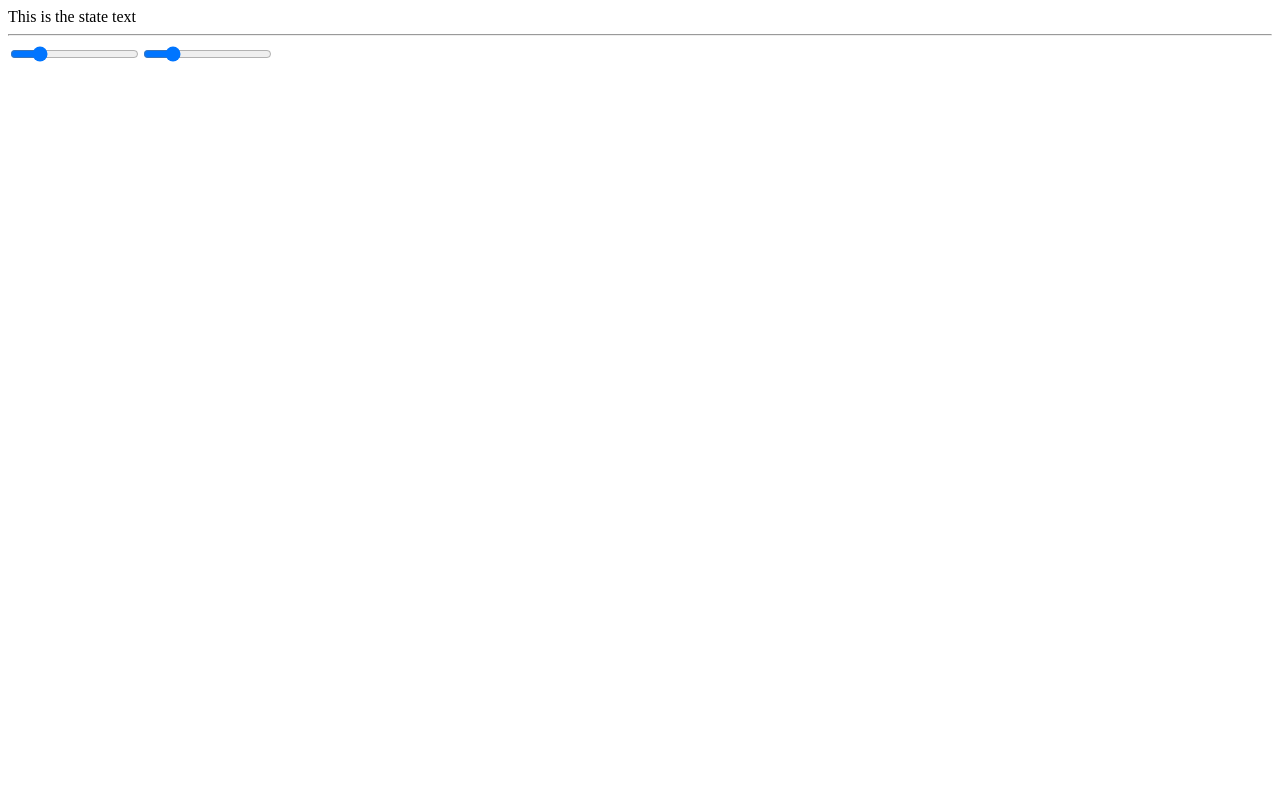
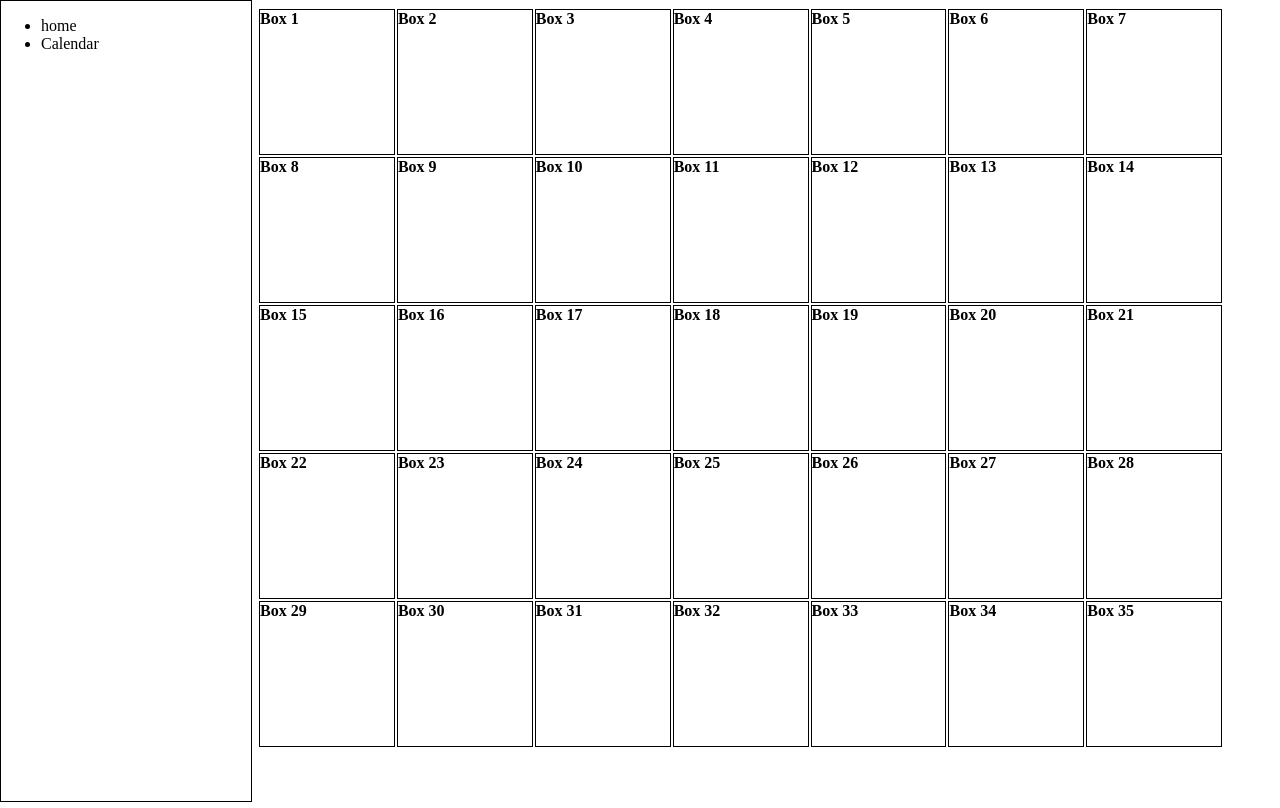
Before and after one commit to ian4h/react-app, a React app: page / in a window 1280 px wide. Built offline with nearby package versions, Linux system fonts and the light colour scheme.

Commit message:
React application initial layout

```diff
--- a/App.js
+++ /dev/null
@@ -1,45 +0,0 @@
-/**
- * Created by iano_ on 01/03/2016.
- */
-import React from 'react';
-
-class App extends React.Component {
-    constructor(){
-        super();
-        this.state = {
-            text: "This is the state text"
-        }
-        this.update = this.update.bind(this)
-    }
-
-    update(e){
-        this.setState({
-            text: e.target.value
-        })
-    }
-
-    render(){
-        return (
-            <div>
-                {this.state.text}
-                <hr/>
-                <Slider update={this.update} />
-                <Slider update={this.update} />
-            </div>
-        );
-    }
-}
-
-class Slider extends React.Component {
-    render(){
-        return (
-            <input type="range"
-                   min="0"
-                   max="255"
-                   onChange={this.props.update} />
-        );
-    }
-}
-
-
-module.exports = App
--- a/index.html
+++ b/index.html
@@ -3,6 +3,12 @@
 <head>
     <meta charset="UTF-8">
     <title>Setup</title>
+    <style>
+        html, body, #app {
+            width: 100%;
+            height: 100%;
+        }
+    </style>
 </head>
 <body>
     <div id="app"></div>
--- /dev/null
+++ b/js/components/App.js
@@ -0,0 +1,64 @@
+/**
+ * Created by iano_ on 01/03/2016.
+ */
+import React from 'react';
+import ReactDom from 'react-dom'
+class App extends React.Component {
+    constructor(){
+        super();
+        this.state = {
+            text: "This is the state text",
+            red: 0,
+            green: 0,
+            blue: 0
+        }
+        this.update = this.update.bind(this)
+    }
+
+    update(e){
+        this.setState({
+            text: e.target.value,
+            red: ReactDom.findDOMNode(this.refs.red).value,
+            green: ReactDom.findDOMNode(this.refs.green).value,
+            blue: ReactDom.findDOMNode(this.refs.blue).value
+        })
+    }
+
+    render(){
+        setTimeout(() => {
+            this.setState({text: "New text"})
+        }, 2000);
+        return (
+            <div>
+                <span style={{color: 'rgb('+this.state.red+','+this.state.green+','+this.state.blue+')'}}>
+                    {this.state.text}
+                </span>
+                <hr/>
+                <Slider ref="red" update={this.update} />
+                {this.state.red}
+                <br/>
+                <Slider ref="green" update={this.update} />
+                {this.state.green}
+                <br/>
+                <Slider ref="blue" update={this.update} />
+                {this.state.blue}
+                <br/>
+            </div>
+        );
+    }
+}
+
+class Slider extends React.Component {
+    render(){
+        return (
+            <input type="range"
+                   min="0"
+                   max="255"
+                   defaultValue="0"
+                   onChange={this.props.update} />
+        );
+    }
+}
+
+
+module.exports = App
--- /dev/null
+++ b/js/components/CalendarDay.js
@@ -0,0 +1,29 @@
+/**
+ * Created by iano_ on 05/03/2016.
+ */
+import React from 'react'
+import ReactDom from 'react-dom'
+
+class CalendarDay extends React.Component {
+    constructor(){
+        super();
+        this.state = {};
+        this.divStyle = {
+            float: 'left',
+            border: '1px solid',
+            height: '18%', //this.props.fullHeight,
+            width: '13%',
+            margin: '1px'
+        }
+    }
+
+    render(){
+        return(
+            <div style={this.divStyle}>
+                <strong>Box {this.props.id + 1 } </strong>
+            </div>
+        )
+    }
+}
+
+export default CalendarDay
--- /dev/null
+++ b/js/components/Nav.js
@@ -0,0 +1,39 @@
+/**
+ * Created by iano_ on 05/03/2016.
+ */
+import React from 'react'
+import ReactDom from 'react-dom'
+
+class Nav extends React.Component {
+    constructor(){
+        super();
+        this.state = {}
+        this.divStyle = {
+            //float: 'left',
+            border: '1px solid',
+            height: '100%',
+            width: '250px',
+            position: 'fixed', /* Stay in place */
+            //zIndex: '1',
+            top: '0',
+            left: '0'
+        }
+    }
+
+    render(){
+        //var divStyle = {
+        //    float: 'left',
+        //    border: '1px solid'
+        //};
+        return(
+            <div style={this.divStyle}>
+                <ul>
+                    <li>home</li>
+                    <li>Calendar</li>
+                </ul>
+            </div>
+        )
+    }
+}
+
+export default Nav
--- /dev/null
+++ b/js/components/Wrapper.js
@@ -0,0 +1,74 @@
+/**
+ * Created by iano_ on 05/03/2016.
+ */
+import React from 'react'
+import ReactDom from 'react-dom'
+
+import Nav from './Nav'
+import CalendarDay from './CalendarDay'
+
+class Wrapper extends React.Component {
+    constructor(){
+        super();
+        var _this = this;
+        this.state = {
+            width: 0,
+            height: 0
+        };
+        this.divStyle = {
+            marginLeft: '250px',
+            height: '100%',
+            //width: '100%'
+        };
+
+        console.log(window.innerWidth)
+    }
+
+    componentWillMount(){
+        //const page = document.getElementById("wrapper")
+        //console.log("Will Mount Width : ", page.offsetWidth)
+        console.log("ComponentWillMount")
+    }
+
+    componentDidMount(){
+        console.log("componentDidMount")
+        const page = document.getElementById("wrapper")
+        console.log("DIV Width : ", page.offsetWidth)
+        this.state.width = page.offsetWidth
+        this.state.height = page.offsetHeight
+        console.log(this.state.width)
+        console.log(this.state.height)
+    }
+
+    componentWillUpdate(){
+        console.log("componentWillUpdate")
+        const page = document.getElementById("wrapper")
+        console.log("DIV Width : ", page.offsetWidth)
+        console.log(this.state.width)
+        console.log(this.state.height)
+    }
+
+    showWidth(e){
+        console.log("DivClick")
+        var target = e.target || e.srcElement
+        console.log(target)
+        console.log("Inner Width : ", target.innerWidth)
+        console.log("OffsetWidth : ", target.offsetWidth)
+        //console.log(this.state.width)
+        //console.log(this.state.height)
+    }
+    render(){
+        var calendar = []
+        for(var i=0; i<35; i++){
+            calendar.push(<CalendarDay id={i} />)
+        }
+        return(
+            <div id="wrapper" onClick={this.showWidth} ref="div" style={this.divStyle}>
+                <Nav />
+                {calendar}
+            </div>
+        )
+    }
+}
+
+export default Wrapper
--- a/main.js
+++ b/js/main.js
@@ -3,8 +3,10 @@
  */
 import React from 'react';
 import ReactDom from 'react-dom';
-import App from './App';
+import App from './components/App';
+import Wrapper from './components/Wrapper'
 ReactDom.render(
-    <App text="Props text"/>,
+    //<App text="Props text"/>,
+    <Wrapper />,
     document.getElementById('app')
 );
--- a/webpack.config.js
+++ b/webpack.config.js
@@ -5,9 +5,9 @@ var path = require('path');
 var APP_DIR = path.resolve(__dirname);
 module.exports = {
     context: __dirname,
-    entry: './main.js',
+    entry: './js/main.js',
     output: {
-        path: __dirname,
+        path: __dirname + "/js/",
         filename: 'index.js'
     },
     devServer: {
```
Also changed, not shown: js/index.js, 2 other files.
